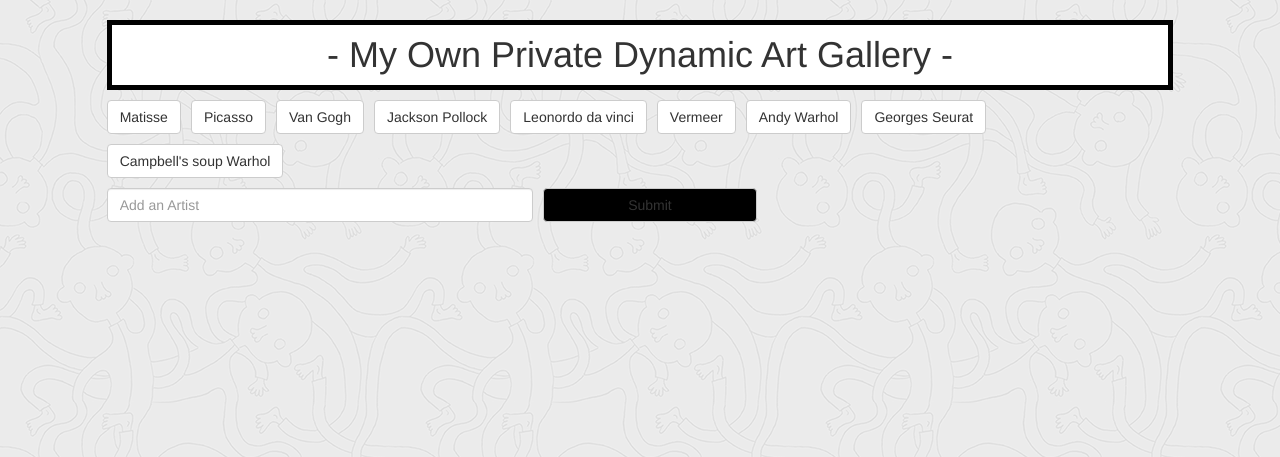
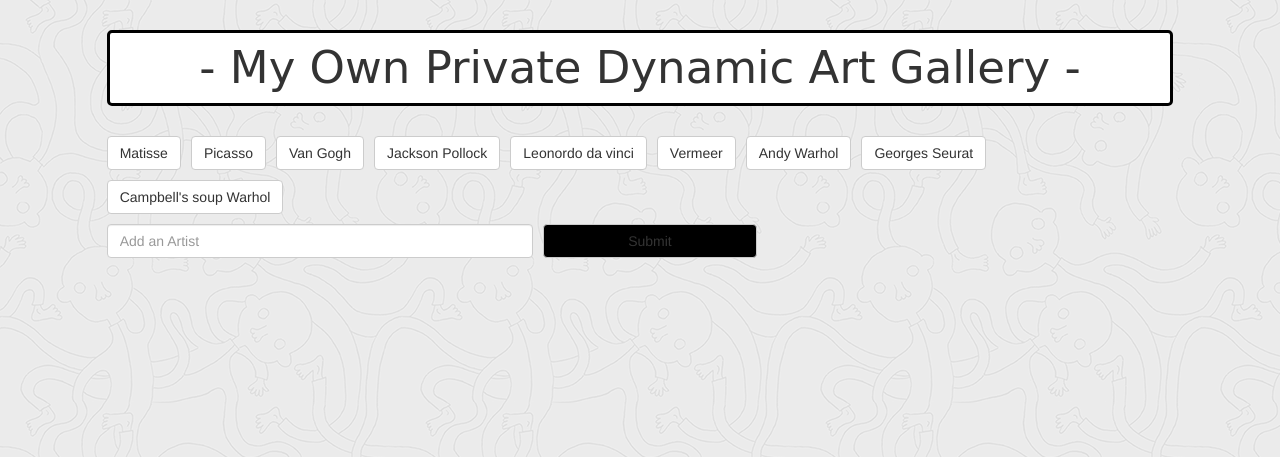
Before and after one commit to mdvb1001/GifTastic, a PHP site: page / in a window 1280 px wide. Shown: the top 457 px of the page. Run offline with PHP 8.4, Linux system fonts and the light colour scheme; some libraries are stand-ins or nearby versions.

Commit message:
comment code and tweaks on css h1 title

```diff
--- a/assets/css/style.css
+++ b/assets/css/style.css
@@ -30,9 +30,14 @@
 }
 
 h1 {
-	border: 5px solid black;
+	font-family: cursive;
+	border: 3px solid black;
+	border-radius: 5px;
 	padding: 10px 0;
 	background: white;
+	font-size: 45px;
+	font-weight: none;
+	vertical-align: middle;
 }
 
 .topic.pull-left {
@@ -49,3 +54,8 @@
 #topicsHere {
 	margin-top: 30px;
 }
+
+.title {
+	margin-top: 10px;
+	margin-bottom: 20px;
+}
--- a/assets/javascript/app.js
+++ b/assets/javascript/app.js
@@ -1,4 +1,5 @@
-// PHASE 1: Work basic html divs -- using Bootstrap
+//PSEUDO CODE:
+//PHASE 1: Work basic html divs -- using Bootstrap
 //  > top of the page div is for buttons <div id="topicButtons">
 //  > Search bar to the right if possible
 //		> <form id="topic-form">
@@ -13,15 +14,14 @@
 //  > Get those new gifs to start and stop
 // PHASE 5: Get the API to connect to the
 // ========================================================
+// This is the array of topics that show up at the top of the page
 var topics = ['Matisse', 'Picasso', 'Van Gogh', 'Jackson Pollock', 'Leonordo da vinci', 'Vermeer', 'Andy Warhol', 'Georges Seurat', 'Campbell\'s soup Warhol'];
-// displayTopicInfo function now re-renders the HTML to display the appropriate content.
+// displayTopicInfo function now renders the HTML to display the appropriate content.
 $(document).on('click', '.topicTop', function () {
     var topic = $(this).attr('data-topic');
-
-    console.log("TOPIC:" + topic);
+    // The query only calls on the first ten results
     var queryURL = "http://api.giphy.com/v1/gifs/search?q=" + topic + "&api_key=dc6zaTOxFJmzC&limit=10";
     // Creates AJAX call for the specific topic being
-    console.log('HERE');
     $.ajax({
         url: queryURL,
         method: 'GET'
@@ -29,78 +29,71 @@
         console.log(response);
         var results = response.data;
         //--------------------------------
-        console.log('HERE 2');
+        //we empty the div where the Gifs go
         $('#topicsHere').empty();
+        //for loop to go through all ten gifs
         for (var i = 0; i < results.length; i++) {
             var topicsDiv = $('<div class="topic pull-left">');
             var p = $('<p>').text("Rating: " + results[i].rating);
             var topicImage = $('<img>');
+            // the gifs appear in their still state at first
             topicImage.attr('src', results[i].images.fixed_height_still.url);
 
             topicImage.addClass('gif');
+            // the state must be set to "still" first
             topicImage.attr('data-state', 'still');
+            // this is used to "animate" the gifs
             topicImage.attr('data-animate', results[i].images.fixed_height.url);
+            // this is used to make the gifs "still"
             topicImage.attr('data-still', results[i].images.fixed_height_still.url);
-
+            // the gifs are sent to the HTML along with their respective rating
             topicsDiv.append(p);
             topicsDiv.append(topicImage);
+            // This is where the gifs go
             $('#topicsHere').prepend(topicsDiv);
-
         }
     });
 });
-// ========================================================
-// Generic function for displaying movie data
+// Generic function for displaying the buttons
 function renderButtons() {
-    // Deletes the movies prior to adding new movies (this is necessary otherwise you will have repeat buttons)
+    // Deletes the topics prior to adding new topics/artists
     $('#topicButtons').empty();
-    // Loops through the array of movies
+    // Loops through the array of topics
     for (var i = 0; i < topics.length; i++) {
-        // Then dynamicaly generates buttons for each movie in the array
-        // Note the jQUery syntax here...
-        var a = $("<button class='btn btn-default'>"); // This code $('<button>') is all jQuery needs to create the beginning and end tag. (<button></button>)
-        a.addClass('topicTop'); // Added a class
-        a.attr('data-topic', topics[i]); // Added a data-attribute
+        // Then dynamicaly generates buttons for each topic/artist in the array
+        var a = $("<button>"); // jQuery creates buttons with specific class
+        a.addClass('topicTop btn btn-default'); // Added a specific class
+        a.attr('data-topic', topics[i]); // Added a data-attribute that uses name of topic
         a.text(topics[i]); // Provided the initial button text
         $('#topicButtons').append(a); // Added the button to the HTML
     }
 }
-// ========================================================
-// $(document).ready(function () {
 // This function handles events where one button is clicked
 $(document).ready(function () {
     renderButtons();
     $('#addTopic').on('click', function () {
-        console.log("addTopic");
-        // This line of code will grab the input from the textbox
+        // This line of code will grab the input from the textbox and trim either extremities of any spaces
         var newtopic = $('#topic-input').val().trim();
-        // The movie from the textbox is then added to our array
+        // The topic from the textbox is then added to our array
         topics.push(newtopic);
-        // Our array then runs which handles the processing of our movie array
-        $('#topic-input').empty();
+
+        // The button is then rendered
         renderButtons();
-        // We have this line so that users can hit "enter" instead of clicking on ht button and it won't move to the next page
+        // This erases the input once the button is submit button is clicked
+        $('#topic-input').val('');
+        // this is so that the page doesn't refresh once we click on the 'submit' button
         return false;
     });
 });
 
-
+// This function handles the state of the gifs
 $(document).on('click', '.gif', function () {
 
-    if ($(this).attr('data-state') == 'still'){
-                $(this).attr('src', $(this).data('animate')); // var anuimatedGif = $(this).data('animate'); then replace the part after the 'src'
-                $(this).attr('data-state', 'animate');
-            }else{
-                $(this).attr('src', $(this).data('still'));
-                $(this).attr('data-state', 'still');
+    if ($(this).attr('data-state') == 'still'){ //if the state is still...
+                $(this).attr('src', $(this).data('animate')); //... then change the src to 'animate' (which we get from Giphy API)
+                $(this).attr('data-state', 'animate'); //... and change the name of the state to 'animate'
+            }else{ //conversely, if the state is 'animate'...
+                $(this).attr('src', $(this).data('still')); // then change the src to 'still' (which we get from Giphy API)
+                $(this).attr('data-state', 'still'); // and change the state to 'still'
             }
 });
-
-
-
-
-// ========================================================
-// Generic function for displaying the movieInfo
-// $(document).on('click', '.topic', displayTopicInfo);
-// ========================================================
-// This calls the renderButtons() function
--- a/index.html
+++ b/index.html
@@ -16,7 +16,9 @@
     <div class="row">
         <div class="col-xs-12 title">
             <div class="col-xs-1"></div>
+            <div class="vcenter">
                 <h1 class="text-center col-xs-10">- My Own Private Dynamic Art Gallery -</h1>
+            </div>
             <div class="col-xs-1"></div>
         </div>
     </div>
@@ -38,19 +40,20 @@
             <div class="col-xs-1"></div>
         </div>
     </div>
-
     <div class="row">
+        <!-- used a form so that user can press "enter" instead of click -->
         <div class="col-xs-12">
+            <form>
                 <div class="col-xs-1"></div>
                 <div class="col-xs-4 addArtist">
-                <input type="text" class="form-control" id="topic-input" placeholder="Add an Artist">
+                    <input type="text" type="submit" class="form-control" id="topic-input" placeholder="Add an Artist">
                 </div>
-                <button type="submit" id="addTopic" class="btn btn-default submitButton col-xs-2">Submit</button>
+                <input type="submit" id="addTopic" class="btn btn-default submitButton col-xs-2"></input>
         </div>
         <div class="col-xs-5"></div>
+        </form>
     </div>
     </div>
-
     <div class="row">
         <div class="col-xs-1"></div>
         <div class="col-xs-10" id="topicsHere"></div>
```
Lines whose indentation alone changed are shown as unchanged.
